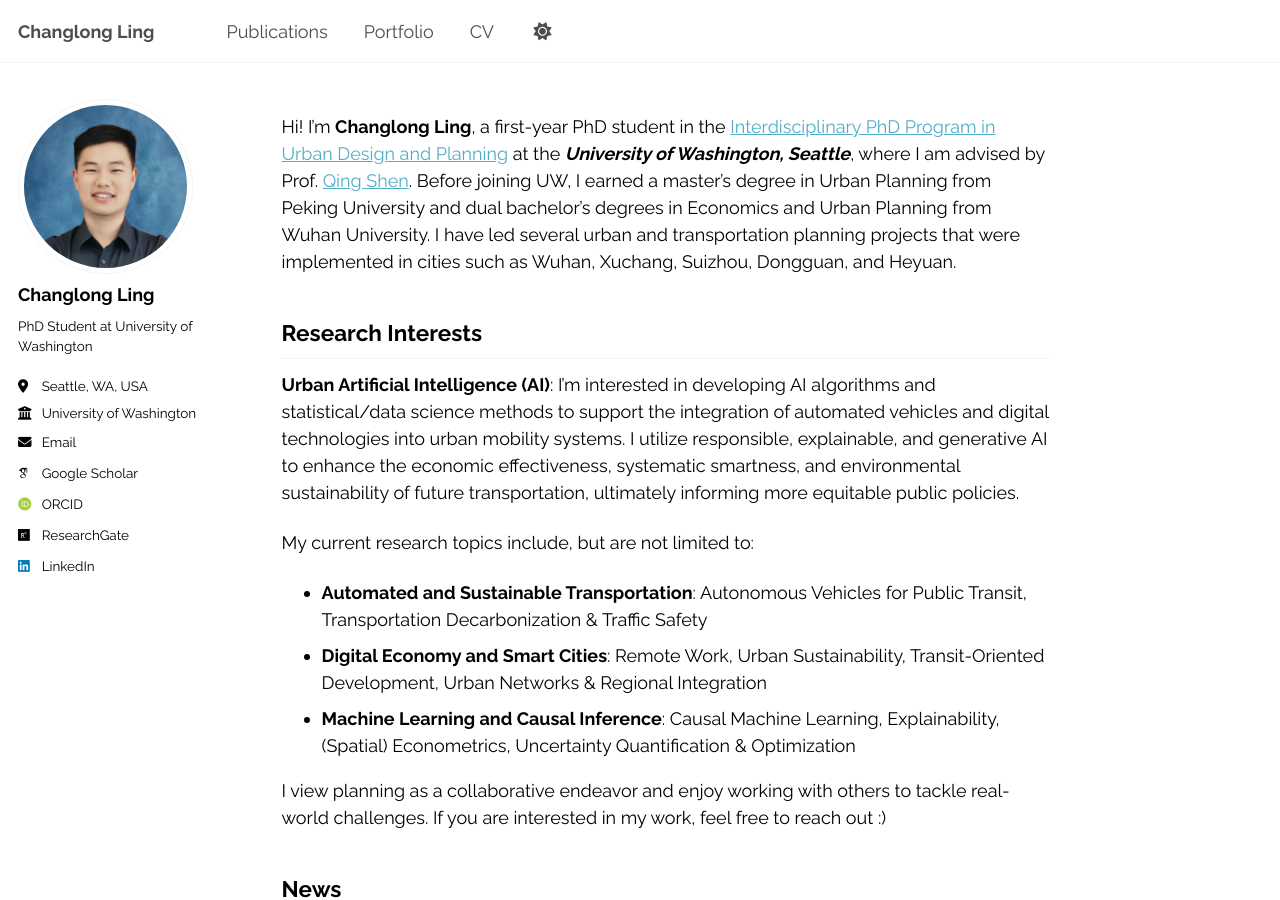
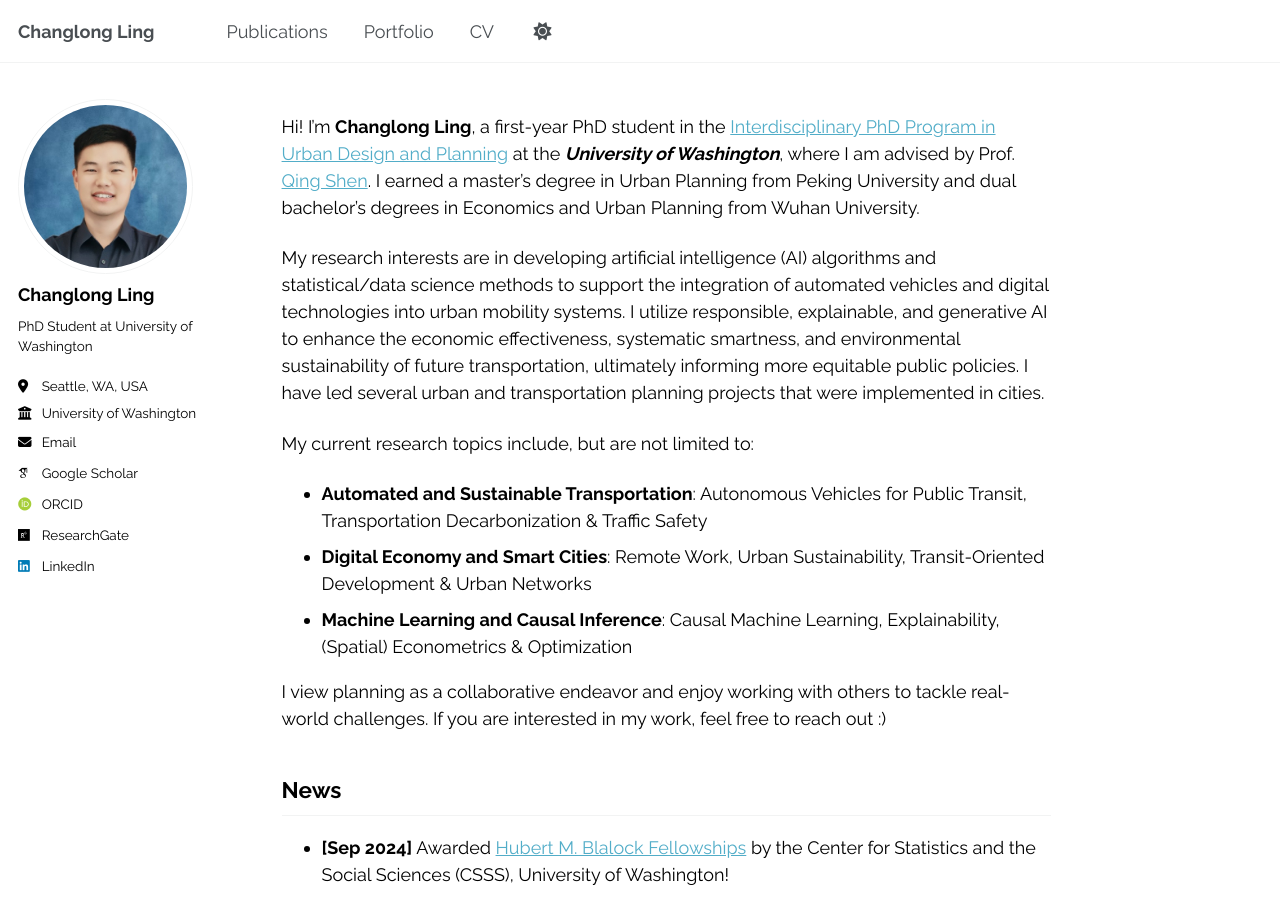
Before and after one commit to ChanglongLing/changlongling.github.io, a Jekyll site: the page built from _pages/about.md, in a window 1280 px wide and 900 px high. Built offline with Jekyll 4.4.1, drawn with Linux system fonts in a browser that asks for light colours; some web fonts are replaced; comment, search, counter and statistics services are not loaded.

Commit message:
Update about.md

```diff
--- a/_pages/about.md
+++ b/_pages/about.md
@@ -7,16 +7,14 @@ redirect_from:
   - /about.html
 ---
 
-Hi! I'm **Changlong Ling**, a first-year PhD student in the [Interdisciplinary PhD Program in Urban Design and Planning](https://sites.uw.edu/urbdpphd/) at the **_University of Washington, Seattle_**, where I am advised by Prof. [Qing Shen](https://urbdp.be.uw.edu/people/qing-shen/). Before joining UW, I earned a master's degree in Urban Planning from Peking University and dual bachelor's degrees in Economics and Urban Planning from Wuhan University. I have led several urban and transportation planning projects that were implemented in cities such as Wuhan, Xuchang, Suizhou, Dongguan, and Heyuan.
+Hi! I'm **Changlong Ling**, a first-year PhD student in the [Interdisciplinary PhD Program in Urban Design and Planning](https://sites.uw.edu/urbdpphd/) at the **_University of Washington_**, where I am advised by Prof. [Qing Shen](https://urbdp.be.uw.edu/people/qing-shen/). I earned a master's degree in Urban Planning from Peking University and dual bachelor's degrees in Economics and Urban Planning from Wuhan University.
 
-Research Interests
------
-**Urban Artificial Intelligence (AI)**: I’m interested in developing AI algorithms and statistical/data science methods to support the integration of automated vehicles and digital technologies into urban mobility systems. I utilize responsible, explainable, and generative AI to enhance the economic effectiveness, systematic smartness, and environmental sustainability of future transportation, ultimately informing more equitable public policies.
+My research interests are in developing artificial intelligence (AI) algorithms and statistical/data science methods to support the integration of automated vehicles and digital technologies into urban mobility systems. I utilize responsible, explainable, and generative AI to enhance the economic effectiveness, systematic smartness, and environmental sustainability of future transportation, ultimately informing more equitable public policies. I have led several urban and transportation planning projects that were implemented in cities.
 
 My current research topics include, but are not limited to:
 - **Automated and Sustainable Transportation**: Autonomous Vehicles for Public Transit, Transportation Decarbonization & Traffic Safety
-- **Digital Economy and Smart Cities**: Remote Work, Urban Sustainability, Transit-Oriented Development, Urban Networks & Regional Integration
-- **Machine Learning and Causal Inference**: Causal Machine Learning, Explainability, (Spatial) Econometrics, Uncertainty Quantification & Optimization
+- **Digital Economy and Smart Cities**: Remote Work, Urban Sustainability, Transit-Oriented Development & Urban Networks
+- **Machine Learning and Causal Inference**: Causal Machine Learning, Explainability, (Spatial) Econometrics & Optimization
 
 I view planning as a collaborative endeavor and enjoy working with others to tackle real-world challenges. If you are interested in my work, feel free to reach out :)
 
```
